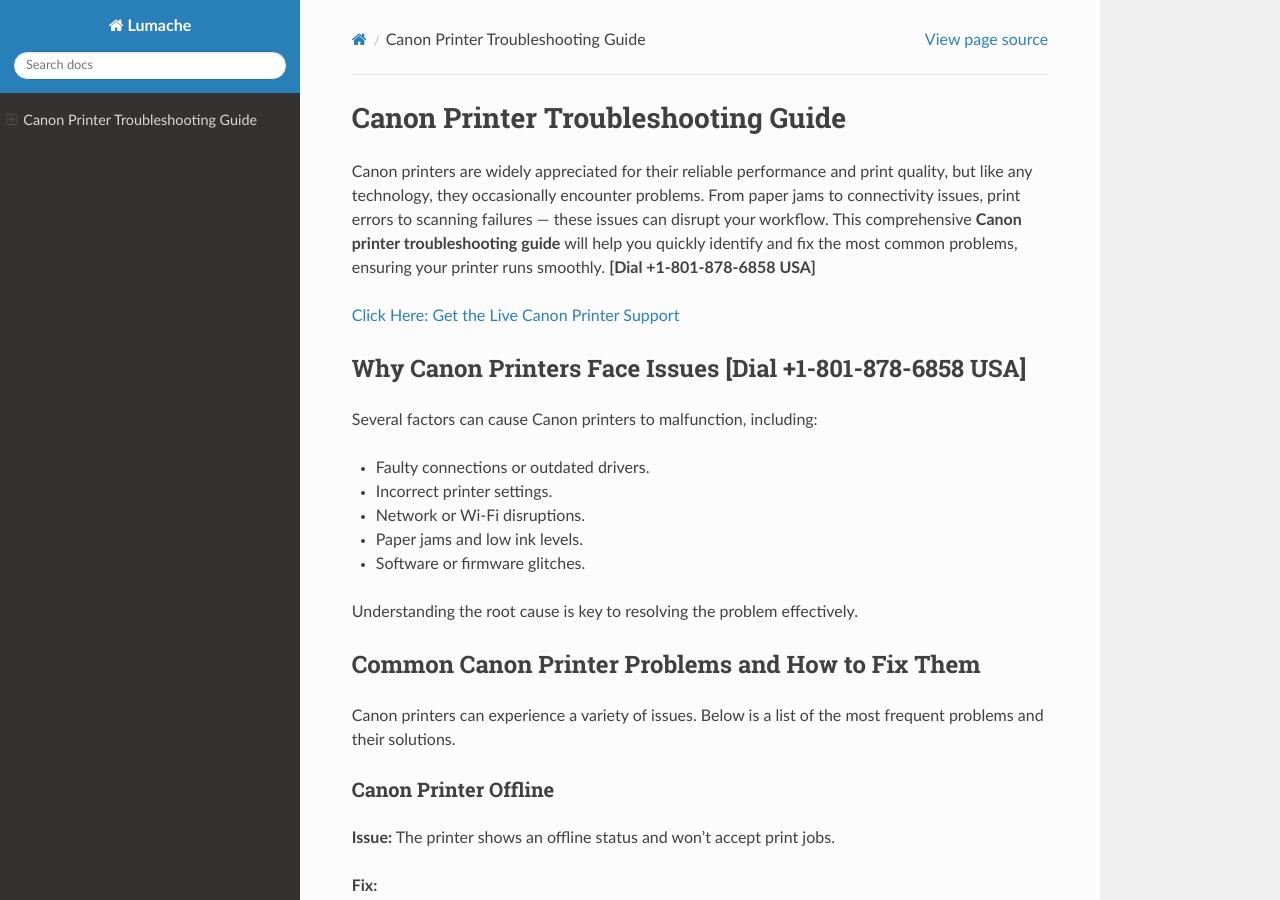
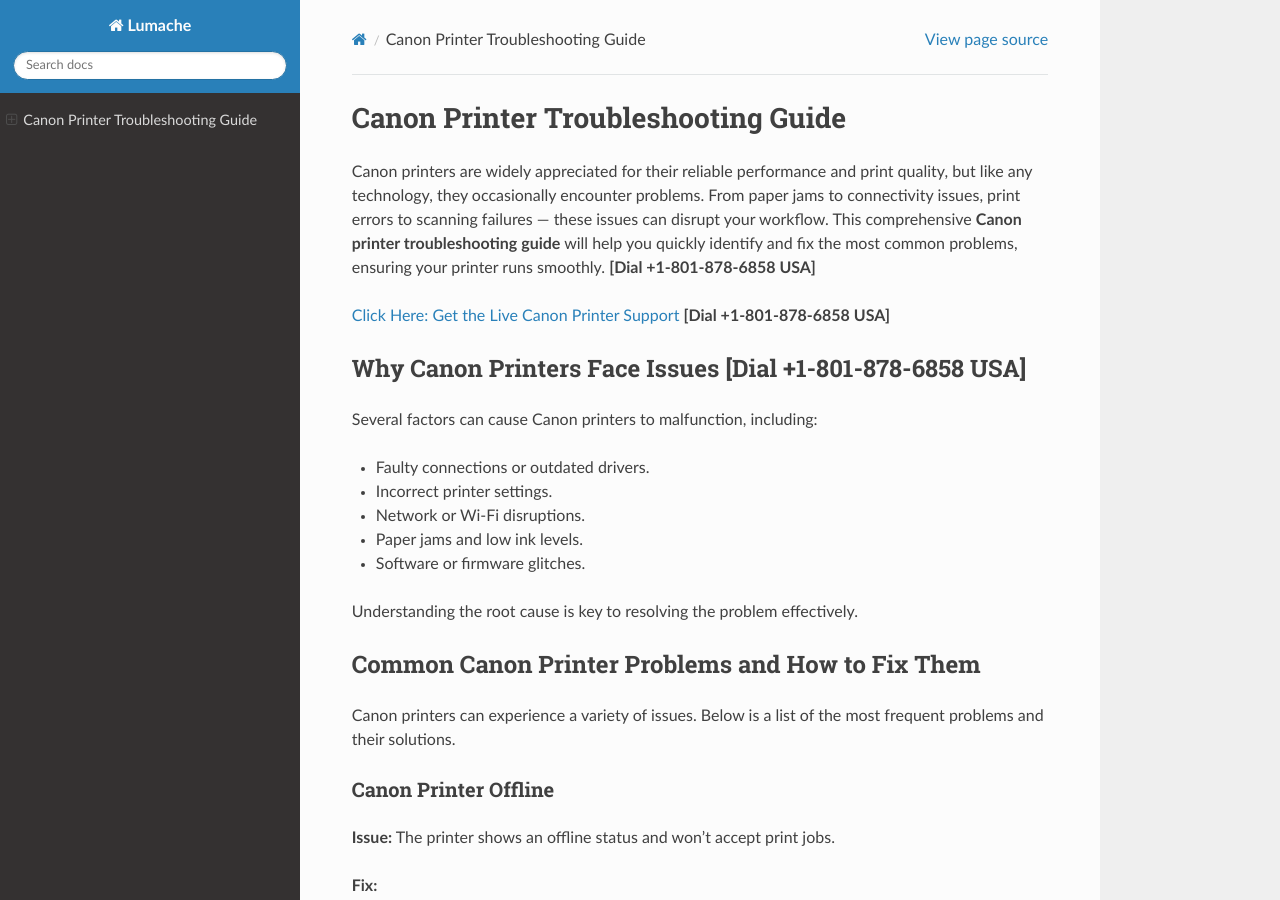
Before and after one commit to trickjack/canon-printer-troubleshooting, a Sphinx documentation site: the page built from docs/source/index.rst, in a window 1280 px wide and 900 px high. Built offline with Sphinx 7.4.7 and the Read the Docs theme 3.1.0, drawn with Linux system fonts in a browser that asks for light colours.

Commit message:
Update index.rst

```diff
--- a/docs/source/index.rst
+++ b/docs/source/index.rst
@@ -3,7 +3,7 @@ Canon Printer Troubleshooting Guide
 
 Canon printers are widely appreciated for their reliable performance and print quality, but like any technology, they occasionally encounter problems. From paper jams to connectivity issues, print errors to scanning failures — these issues can disrupt your workflow. This comprehensive **Canon printer troubleshooting guide** will help you quickly identify and fix the most common problems, ensuring your printer runs smoothly. **[Dial +1-801-878-6858 USA]**
 
-`Click Here: Get the Live Canon Printer Support <https://jivo.chat/KlZSRejpBm>`_
+`Click Here: Get the Live Canon Printer Support <https://jivo.chat/KlZSRejpBm>`_  **[Dial +1-801-878-6858 USA]**
 
 Why Canon Printers Face Issues **[Dial +1-801-878-6858 USA]**
 ------------------------------
```
